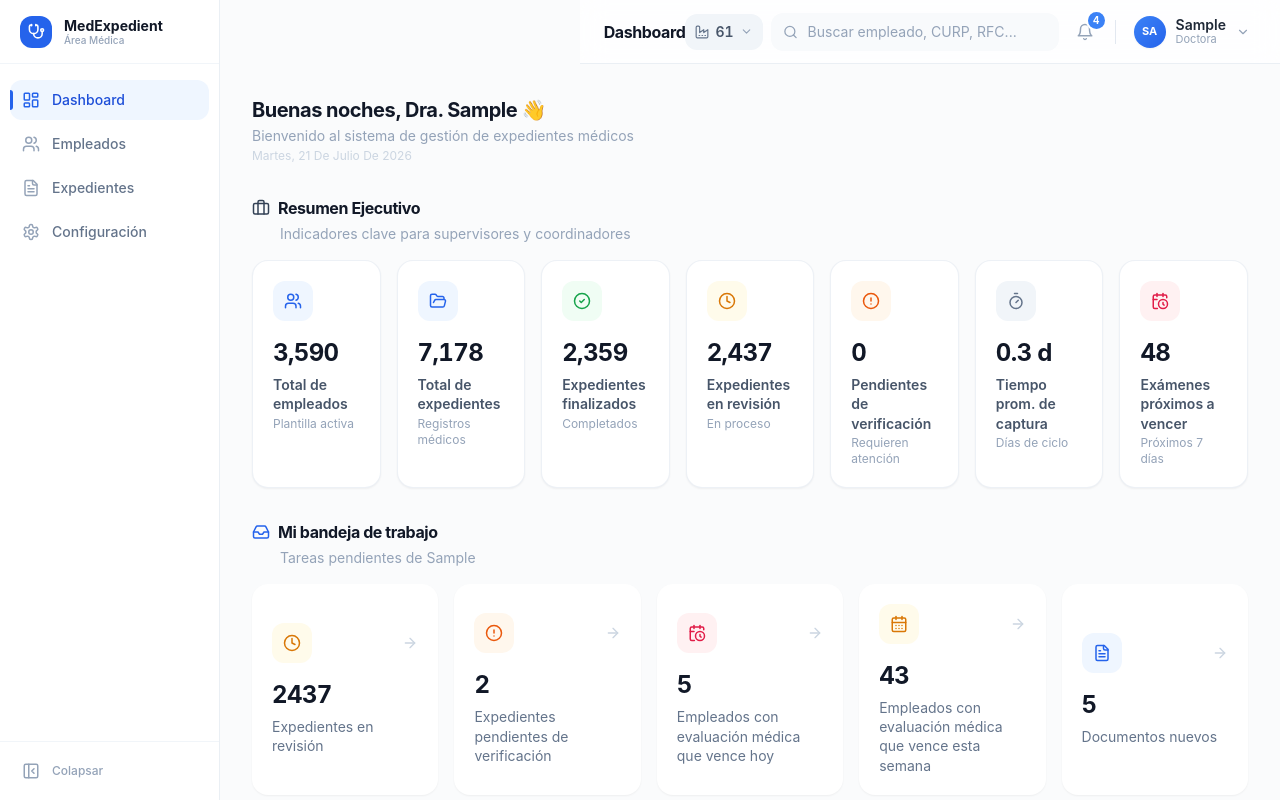
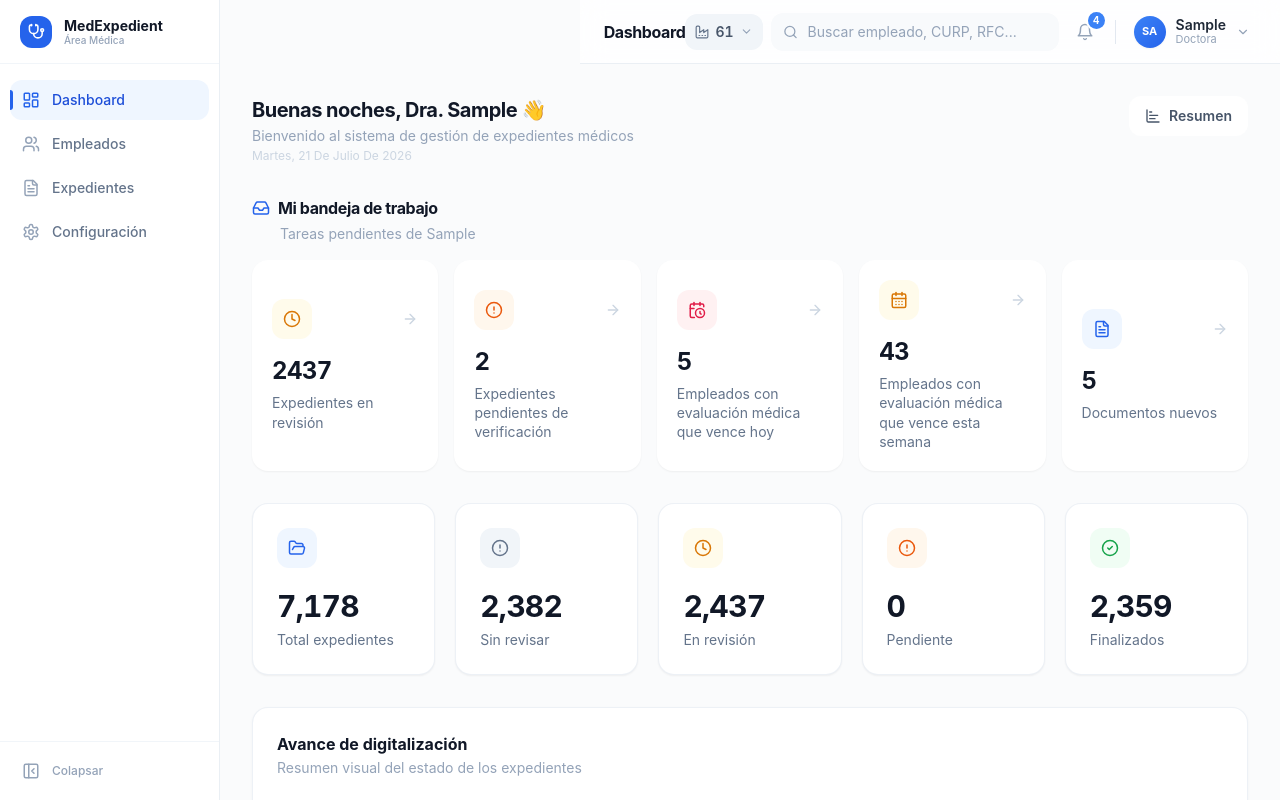
Before and after one commit to isabellaaaaaaaaaaaaa/Expedientes-Elextronicos, a React (Vite) app: page / in a window 1280 px wide. Both pictures are taken after typing "Sample", "Sample123" into the empty fields and a click on the button "Iniciar Sesión". Shown: the top 800 px of the page. Built offline with nearby package versions, Linux system fonts and the light colour scheme.

Commit message:
Update Dashboard: Resumen section to drawer

```diff
--- a/src/views/Dashboard.tsx
+++ b/src/views/Dashboard.tsx
@@ -1,14 +1,13 @@
 import { useState, useMemo } from 'react';
-import {
-  FolderOpen, CircleCheck as CheckCircle2, Clock, CircleAlert as AlertCircle,
-  ArrowRight, User, FileText, UserPlus, FileSpreadsheet, Search, Activity,
-  CalendarClock, CalendarDays, Inbox, Briefcase, Users, Timer, CalendarClock as CalendarClockIcon, X,
-} from 'lucide-react';
+import { FolderOpen, CircleCheck as CheckCircle2, Clock, CircleAlert as AlertCircle, ArrowRight, User, FileText, UserPlus, FileSpreadsheet, Search, Activity, CalendarClock, CalendarDays, Inbox, ChartBar as BarChart3, Users, Timer, CalendarClock as CalendarClockIcon, X } from 'lucide-react';
 import { employees, expedients, documents } from '../data/mockData';
 import type { NavigationPage, AuthUser, Planta, ExpedientListFilter, UserRole } from '../types';
 import { EmployeeTable, avatarColors, getInitials } from '../components/employee/EmployeeTable';
 import { EmptyState } from '../components/ui/empty-state';
 import { getAllBitacora } from '../lib/auditLog';
+import {
+  Sheet, SheetContent, SheetHeader, SheetTitle, SheetDescription,
+} from '../components/ui/sheet';
 
 interface DashboardProps {
   user: AuthUser;
@@ -20,6 +19,7 @@ interface DashboardProps {
 export default function Dashboard({ user, planta: _planta, onNavigate }: DashboardProps) {
   void _planta;
   const [search, setSearch] = useState('');
+  const [summaryOpen, setSummaryOpen] = useState(false);
 
   // planta is UI context only; all data shown until persistence-based filtering exists
   const plantaEmployees = useMemo(() => employees, [employees]);
@@ -282,7 +282,8 @@ export default function Dashboard({ user, planta: _planta, onNavigate }: Dashboa
 
   return (
     <div className="space-y-8">
-      {/* Greeting */}
+      {/* Greeting + Resumen button */}
+      <div className="flex items-start justify-between gap-4">
         <div>
           <h2 className="text-xl font-bold text-gray-900">
             {greeting()}, {roleHonorific(user.role)} {user.username} <span className="inline-block">👋</span>
@@ -292,21 +293,29 @@ export default function Dashboard({ user, planta: _planta, onNavigate }: Dashboa
             {new Date().toLocaleDateString('es-MX', { weekday: 'long', day: 'numeric', month: 'long', year: 'numeric' })}
           </p>
         </div>
+        <button
+          onClick={() => setSummaryOpen(true)}
+          className="flex items-center gap-2 px-4 py-2.5 rounded-xl border border-slate-200 bg-white text-sm font-semibold text-slate-600 hover:border-blue-200 hover:text-blue-600 hover:shadow-sm transition-all flex-shrink-0"
+        >
+          <BarChart3 size={16} />
+          Resumen
+        </button>
+      </div>
 
-      {/* Resumen Ejecutivo */}
-      <div>
-        <div className="flex items-center gap-2 mb-1">
-          <Briefcase size={18} className="text-slate-700" />
-          <h3 className="text-base font-bold text-gray-900">Resumen Ejecutivo</h3>
-        </div>
-        <p className="text-sm text-slate-400 mb-4 ml-7">Indicadores clave para supervisores y coordinadores</p>
-        <div className="grid grid-cols-2 sm:grid-cols-3 lg:grid-cols-7 gap-4">
+      {/* Resumen drawer */}
+      <Sheet open={summaryOpen} onOpenChange={setSummaryOpen}>
+        <SheetContent side="right" className="w-full sm:max-w-md overflow-y-auto">
+          <SheetHeader className="mb-6">
+            <SheetTitle className="text-lg font-bold text-gray-900">Resumen</SheetTitle>
+            <SheetDescription className="text-sm text-slate-400">Indicadores clave</SheetDescription>
+          </SheetHeader>
+          <div className="grid grid-cols-2 gap-4">
             {executiveSummary.map(({ label, value, icon: Icon, accent, hint }) => {
               const a = accentMap[accent];
               return (
                 <div
                   key={label}
-                className="bg-white rounded-2xl border border-slate-200/60 shadow-sm p-5 hover:shadow-md transition-all"
+                  className="bg-white rounded-2xl border border-slate-200/60 shadow-sm p-5"
                 >
                   <div className={`w-10 h-10 ${a.iconBg} rounded-xl flex items-center justify-center mb-4`}>
                     <Icon size={18} className={a.iconText} />
@@ -318,7 +327,8 @@ export default function Dashboard({ user, planta: _planta, onNavigate }: Dashboa
               );
             })}
           </div>
-      </div>
+        </SheetContent>
+      </Sheet>
 
       {/* Mi bandeja de trabajo */}
       <div>
```
Lines whose indentation alone changed are shown as unchanged.
